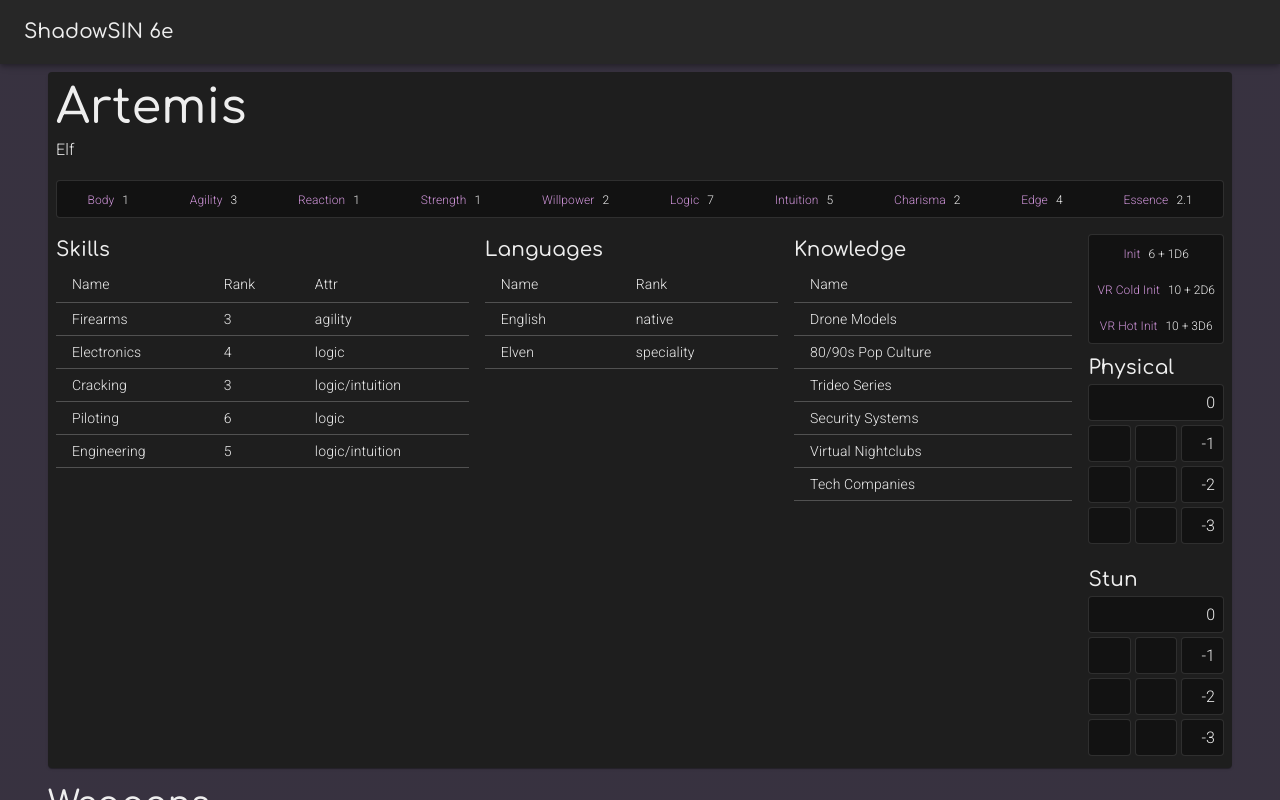
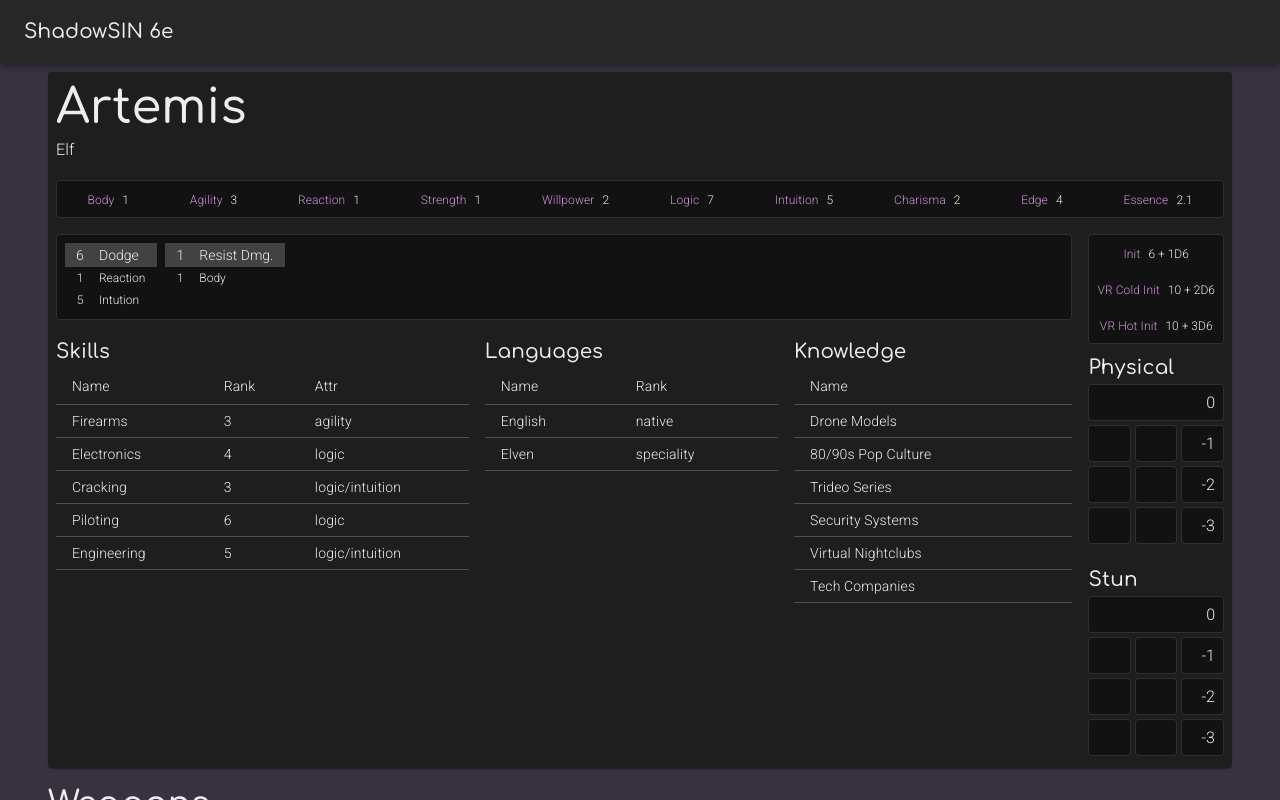
Before and after one commit to Zeragamba/ShadowSIN, a React (Create React App) app: page / in a window 1280 px wide. Built offline with nearby package versions, Linux system fonts and the light colour scheme.

Commit message:
add Character Dice pools

```diff
--- a/src/Character/CharacterInfo.tsx
+++ b/src/Character/CharacterInfo.tsx
@@ -10,9 +10,11 @@ import { KnowledgeSkillList } from '../System/Skill/KnowledgeSkillList'
 import { LanguageSkillList } from '../System/Skill/LanguageSkillList'
 import { ActiveSkillData, KnowledgeSkillData, LanguageSkillData, SkillType } from '../System/Skill/SkillData'
 import { AttributeBlock } from '../UI/AttributeBlock'
+import { DicePools } from '../UI/DicePool'
 import { StatBlock } from '../UI/StatBlock'
 import { characterAttrNames, CharacterAttr } from './CharacterData'
 import { useCharacter } from './CharacterProvider'
+import { DodgePool, ResistDamagePool } from './DicePools'
 
 export const CharacterInfo: FC = () => {
   const { character } = useCharacter()
@@ -50,6 +52,13 @@ export const CharacterInfo: FC = () => {
 
       <Box sx={{ display: 'flex', flexWrap: 'wrap' }}>
         <Box sx={{ flexGrow: 1 }}>
+          <Box sx={{ padding: 1 }}>
+            <DicePools>
+              <DodgePool />
+              <ResistDamagePool />
+            </DicePools>
+          </Box>
+
           <Box sx={{ display: 'flex', flexWrap: 'wrap' }}>
             <Box sx={{ padding: 1, flexGrow: 1 }}>
               <Typography variant={'h6'}>Skills</Typography>
--- /dev/null
+++ b/src/Character/DicePools.tsx
@@ -0,0 +1,31 @@
+import { FC } from 'react'
+
+import { useAttribute } from '../System/AttributeProvider'
+import { DicePool } from '../UI/DicePool'
+import { CharacterAttr } from './CharacterData'
+
+export const DodgePool: FC = () => {
+  const reaction = useAttribute(CharacterAttr.reaction, 0)
+  const intuition = useAttribute(CharacterAttr.intuition, 0)
+
+  const diceGroups = [
+    { name: 'Reaction', size: reaction },
+    { name: 'Intution', size: intuition },
+  ]
+
+  return (
+    <DicePool name={'Dodge'} groups={diceGroups} />
+  )
+}
+
+export const ResistDamagePool: FC = () => {
+  const body = useAttribute(CharacterAttr.body, 0)
+
+  const diceGroups = [
+    { name: 'Body', size: body },
+  ]
+
+  return (
+    <DicePool name={'Resist Dmg.'} groups={diceGroups} />
+  )
+}
```
